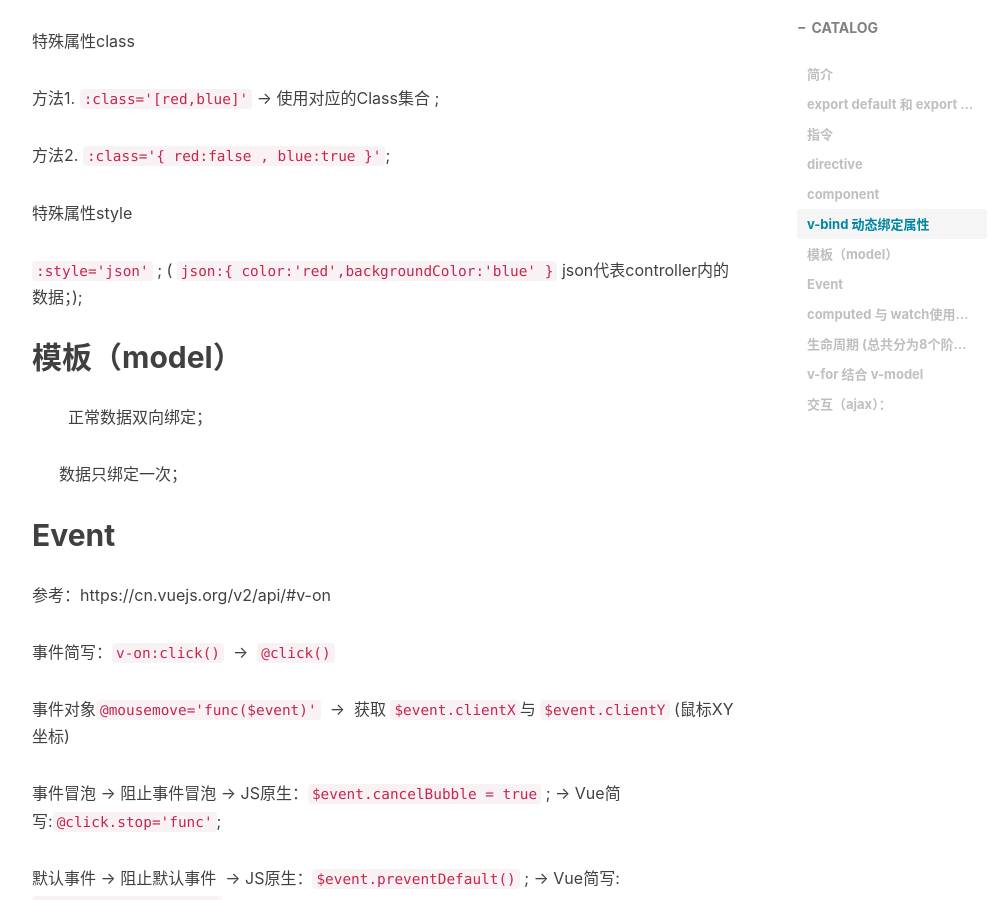
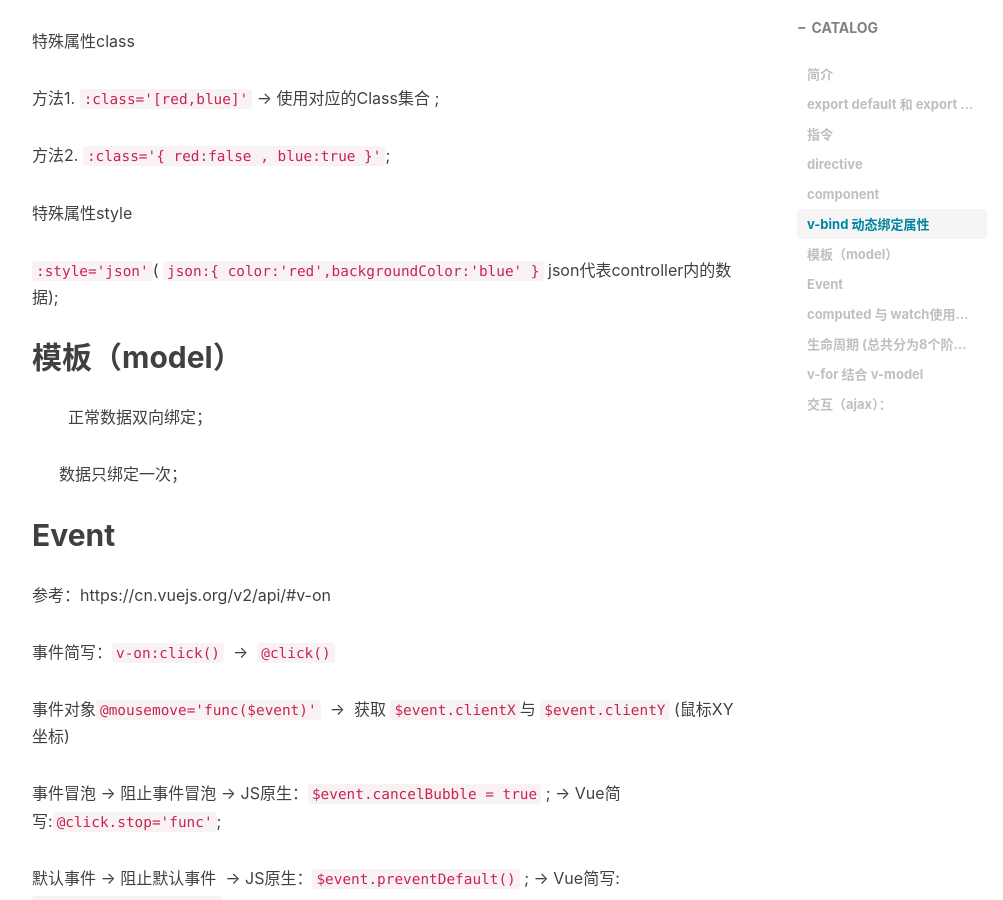
Before and after one commit to devin-huang/devin-huang.github.io, a Jekyll site: the page built from _posts/2017-08-01-Vue开发.md, in a window 1280 px wide and 900 px high, scrolled down 2362 px. Shown: the whole window, without its empty margins (233-1236 px from the left). Built offline with Jekyll 4.4.1, drawn with Linux system fonts in a browser that asks for light colours; nearby versions of some CDN libraries; comment, search, counter and statistics services are not loaded.

Commit message:
Update 2017-08-01-Vue开发.md

```diff
--- a/_posts/2017-08-01-Vue开发.md
+++ b/_posts/2017-08-01-Vue开发.md
@@ -76,7 +76,7 @@ props(父级传递数据给子级)：
 
 特殊属性style
 
-`:style='json'` ; ( `json:{ color:'red',backgroundColor:'blue' }` json代表controller内的数据；);
+`:style='json'`( `json:{ color:'red',backgroundColor:'blue' }` json代表controller内的数据);
 
 ## 模板（model）
 
```
